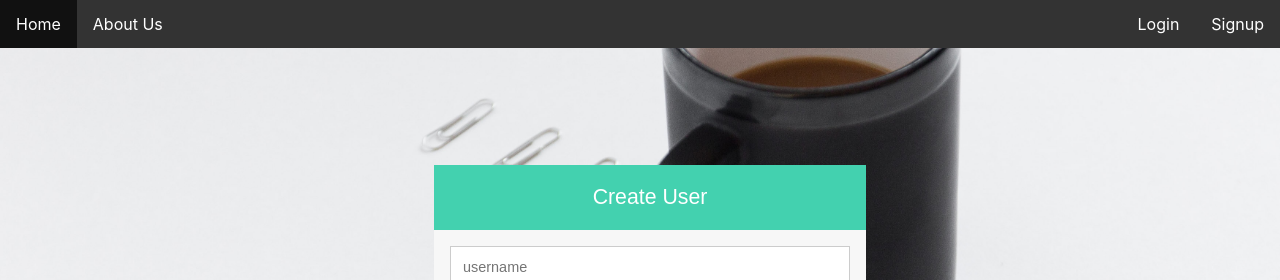
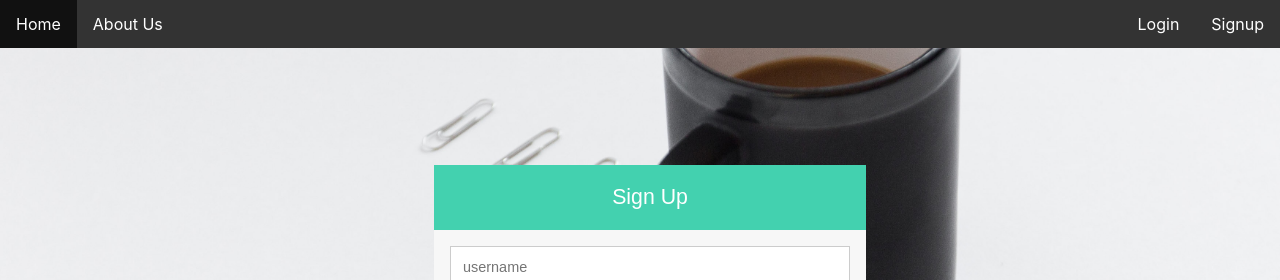
Before and after one commit to chrystalquek/CVWO-Frontend, a React (Create React App) app: page /signup in a window 1280 px wide. Shown: the top 280 px of the page. Built offline with nearby package versions, Linux system fonts and the light colour scheme.

Commit message:
style homepg

```diff
--- a/src/components/Signup.js
+++ b/src/components/Signup.js
@@ -90,7 +90,7 @@ return (
     <div >
       <img src={Logo} width="100%" height="100%" overflow="hidden"></img>
       <div class="form-style-6">
-        <h1>Create User</h1>
+        <h1>Sign Up</h1>
         <form onSubmit={this.handleSubmit}>
           <input
             placeholder="username"
```
Also changed, not shown: public/logo192.png.
